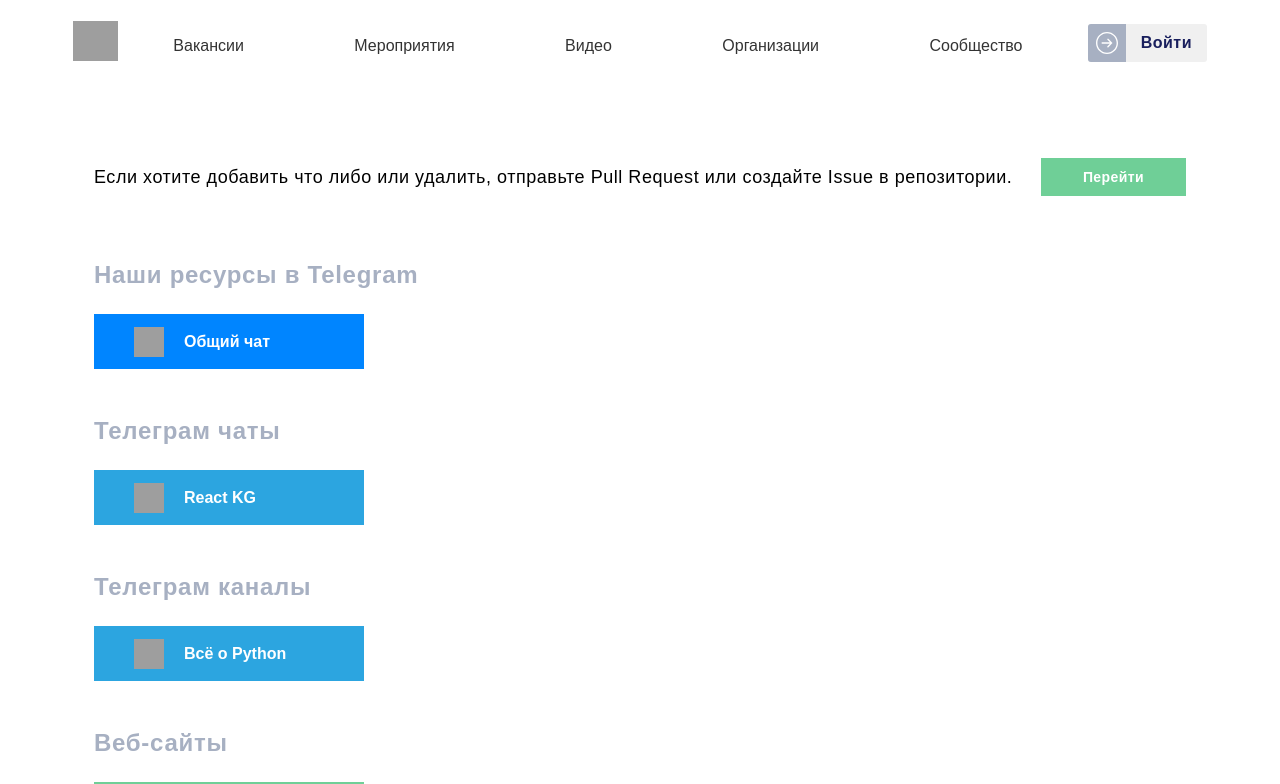
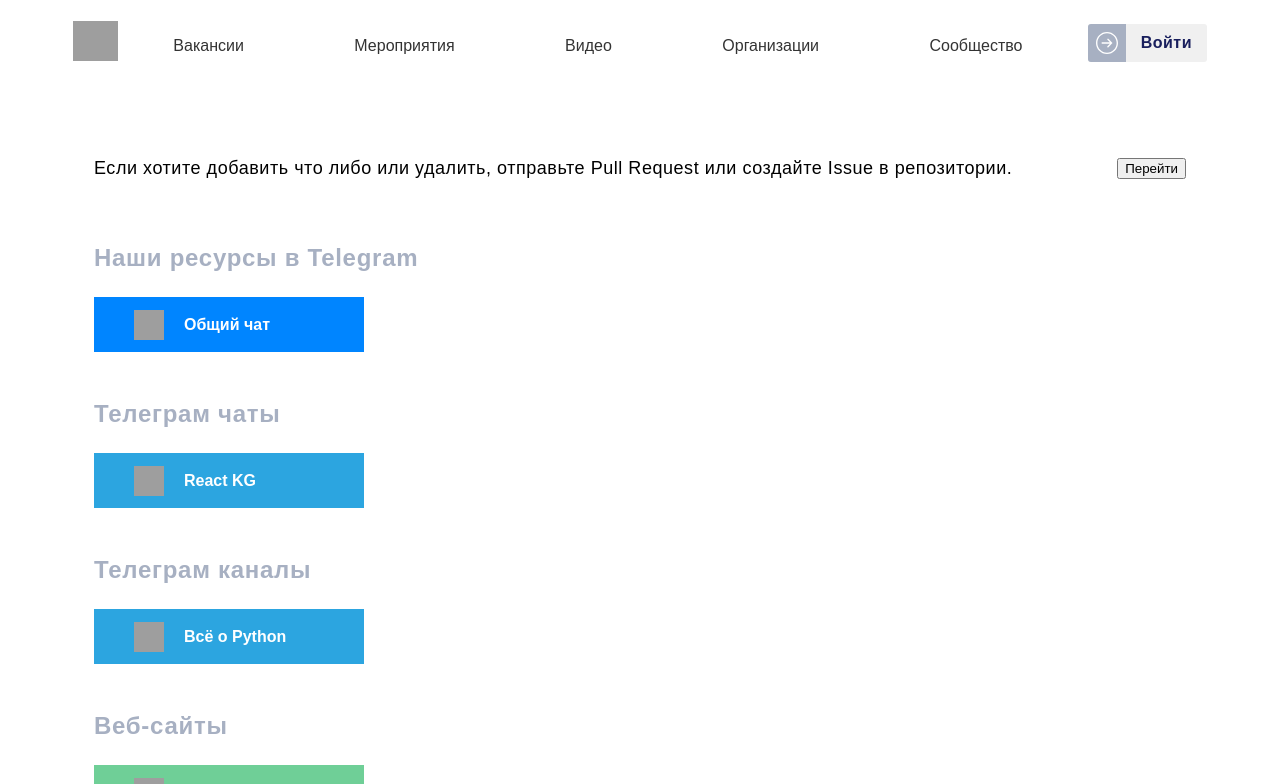
Before and after one commit to yntymakdev/DevKg, a React (Create React App) app: page /community in a window 1280 px wide. Shown: the top 784 px of the page. Built offline with nearby package versions, Linux system fonts and the light colour scheme; grey boxes are pictures that could not be loaded.

Commit message:
btn ozgorttym

```diff
--- a/src/pages/Сommunity/Community.css
+++ b/src/pages/Сommunity/Community.css
@@ -16,17 +16,6 @@
   align-items: center;
 }
 
-button {
-  font-weight: 700;
-  font-size: 14px;
-  letter-spacing: 0.03em;
-  line-height: 38px;
-  padding: 0 25px;
-  min-width: 145px;
-  background: #6fcf97;
-  color: #fff;
-  border: none;
-}
 
 
 .community-main .block .title[data-v-a2ede7f6] {
```
